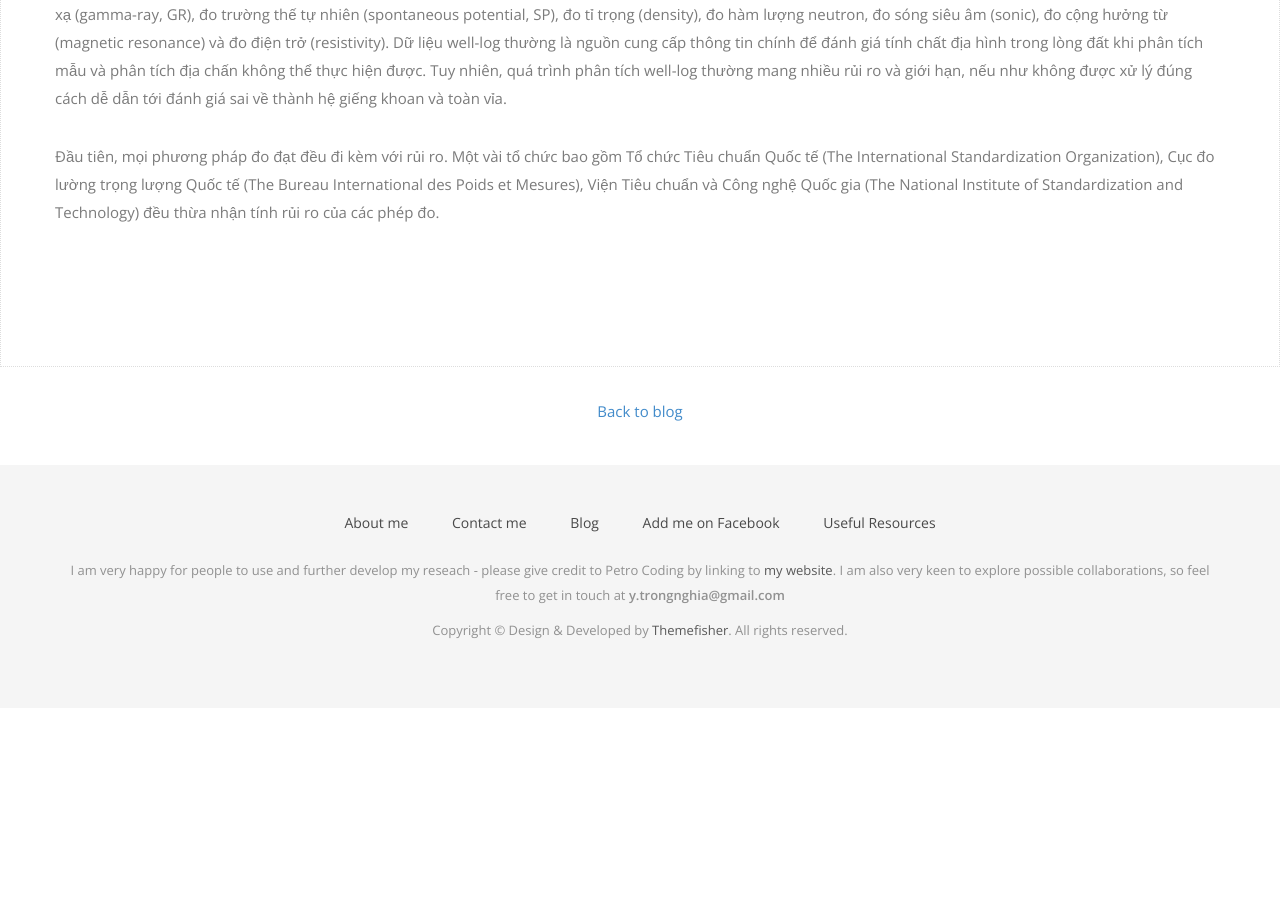
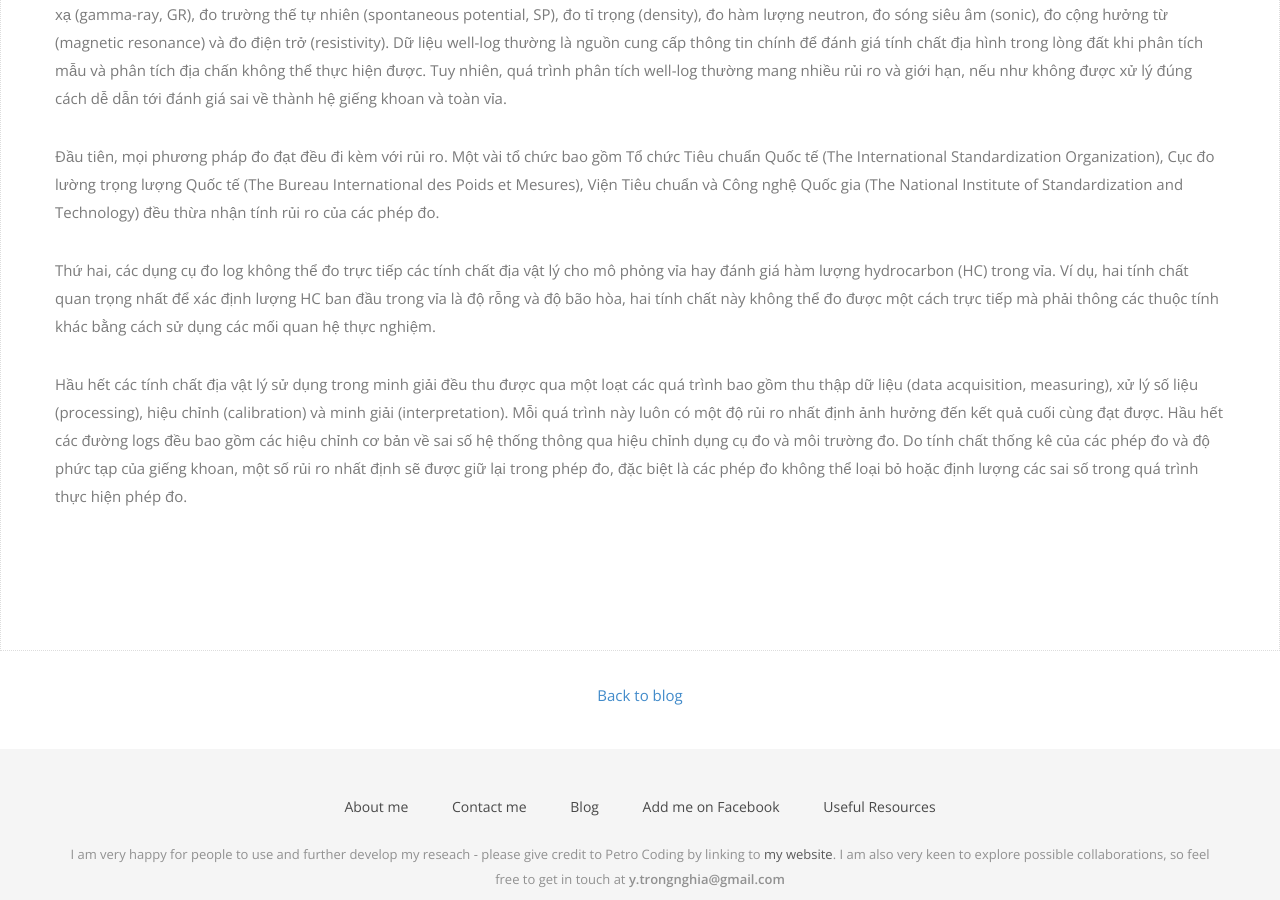
Before and after one commit to YanGBloG/superseded, a Jekyll site: the page built from _posts/2019-05-02-uncertainty-analysis.md, in a window 1280 px wide and 900 px high, scrolled down 864 px. Built offline with Jekyll 4.4.1, drawn with Linux system fonts in a browser that asks for light colours; nearby versions of some CDN libraries; some web fonts are replaced; library files that are not in the unit come from our copies; before the commit the page ends 1572 px from its top, so only the background shows below that.

Commit message:
Add files via upload

```diff
--- a/_posts/2019-05-02-uncertainty-analysis.md
+++ b/_posts/2019-05-02-uncertainty-analysis.md
@@ -19,3 +19,7 @@ Phân tích minh giải địa vật lý là một mảng trong phân tích vỉ
 Phương pháp đo log đầu tiên được sử dụng là đo đường log điện (electrical logging) năm 1927 cho các mỏ nhỏ tại Pháp. Cho đến ngày nay, nhiều phương pháp đo đạt và ghi chép dữ liệu được phát triển, đưa vào sử dụng cho quá trình đánh giá thành hệ. Những phương pháp phổ biến thường được sử dụng như đo hàm lượng phóng xạ (gamma-ray, GR), đo trường thế tự nhiên (spontaneous potential, SP), đo tỉ trọng (density), đo hàm lượng neutron, đo sóng siêu âm (sonic), đo cộng hưởng từ (magnetic resonance) và đo điện trở (resistivity). Dữ liệu well-log thường là nguồn cung cấp thông tin chính để đánh giá tính chất địa hình trong lòng đất khi phân tích mẫu và phân tích địa chấn không thể thực hiện được. Tuy nhiên, quá trình phân tích well-log thường mang nhiều rủi ro và giới hạn, nếu như không được xử lý đúng cách dễ dẫn tới đánh giá sai về thành hệ giếng khoan và toàn vỉa.
 
 Đầu tiên, mọi phương pháp đo đạt đều đi kèm với rủi ro. Một vài tổ chức bao gồm Tổ chức Tiêu chuẩn Quốc tế (The International Standardization Organization), Cục đo lường trọng lượng Quốc tế (The Bureau International des Poids et Mesures), Viện Tiêu chuẩn và Công nghệ Quốc gia (The National Institute of Standardization and Technology) đều thừa nhận tính rủi ro của các phép đo.
+
+Thứ hai, các dụng cụ đo log không thể đo trực tiếp các tính chất địa vật lý cho mô phỏng vỉa hay đánh giá hàm lượng hydrocarbon (HC) trong vỉa. Ví dụ, hai tính chất quan trọng nhất để xác định lượng HC ban đầu trong vỉa là độ rỗng và độ bão hòa, hai tính chất này không thể đo được một cách trực tiếp mà phải thông các thuộc tính khác bằng cách sử dụng các mối quan hệ thực nghiệm.
+
+Hầu hết các tính chất địa vật lý sử dụng trong minh giải đều thu được qua một loạt các quá trình bao gồm thu thập dữ liệu (data acquisition, measuring), xử lý số liệu (processing), hiệu chỉnh (calibration) và minh giải (interpretation). Mỗi quá trình này luôn có một độ rủi ro nhất định ảnh hưởng đến kết quả cuối cùng đạt được. Hầu hết các đường logs đều bao gồm các hiệu chỉnh cơ bản về sai số hệ thống thông qua hiệu chỉnh dụng cụ đo và môi trường đo. Do tính chất thống kê của các phép đo và độ phức tạp của giếng khoan, một số rủi ro nhất định sẽ được giữ lại trong phép đo, đặc biệt là các phép đo không thể loại bỏ hoặc định lượng các sai số trong quá trình thực hiện phép đo.
```
